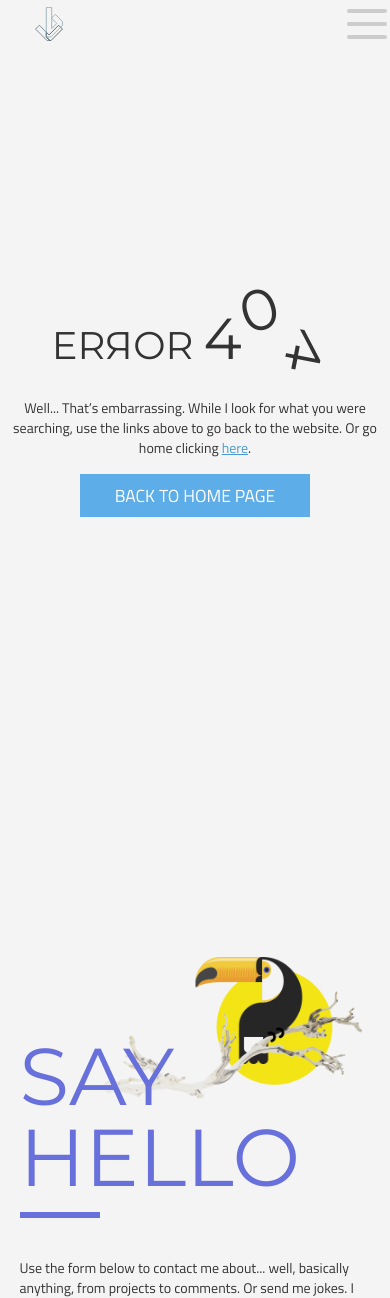
After one commit to vcburnett/vcb2018, a PHP site: page /error-404.php in a window 390 px wide. The commit adds this page. Shown: the top 1298 px of the page. Run offline with PHP 8.4, Linux system fonts and the light colour scheme; some libraries are stand-ins or nearby versions.

Commit message:
Site done - ready for QA

```diff
--- a/assets/js/scripts.js
+++ b/assets/js/scripts.js
@@ -28,9 +28,12 @@
 	var secContact = $("#hp-contact");
 	var contactWrapper = $("#contact-wrapper");
 
+	var secError = $("#error-body");
+	var errorWrap = $("#error-wrap");
+
 	var prtfThumb = $("a.portfolio-thumb-link");
 
-	var secIntroH, introWrapperH, secServicesH, servicesWrapperH, secAboutH, aboutWrapperH, aboutContentWrapperH, hpSliderH, hpSliderPaginationH, hpSliderContent1H, hpSliderContent2H, hpSliderContent3H, hpSliderContent4H, secContactH, contactWrapperH, prtfThumbW;
+	var secIntroH, introWrapperH, secServicesH, servicesWrapperH, secAboutH, aboutWrapperH, aboutContentWrapperH, hpSliderH, hpSliderPaginationH, hpSliderContent1H, hpSliderContent2H, hpSliderContent3H, hpSliderContent4H, secContactH, contactWrapperH, prtfThumbW, secErrorH, errorWrapH;
 
 	function updateElements() {
 
@@ -107,6 +110,14 @@
 		/* Portfolio page */
 		prtfThumbW = prtfThumb.outerWidth();
 		prtfThumb.css("height", prtfThumbW);
+
+		/* Error Page */
+		secErrorH = secError.outerHeight();
+		errorWrapH = errorWrap.outerHeight();
+		errorDelta = secErrorH - errorWrapH;
+		errorWrap.css("padding-top", errorDelta/2 + "px");
+		console.log("secError height: " + secErrorH);
+		console.log("errorWrap height: " + errorWrapH);
 	}
 
 	// ON RESIZE
--- /dev/null
+++ b/error-404.php
@@ -0,0 +1,57 @@
+<!doctype html>
+<html>
+<head>
+<meta charset="UTF-8">
+<meta content="width=device-width, initial-scale=1.0, maximum-scale=1" name="viewport" />
+<title>Victor Burnett</title>
+<link rel="shortcut icon" href="assets/images/favicon.png"/>
+
+<link rel="stylesheet" href="style.css">
+<link href="https://fonts.googleapis.com/css?family=Montserrat:400,700|Titillium+Web:400,600" rel="stylesheet">
+
+</head>
+
+<body>
+
+
+	<?php include_once("modules/menu.php"); ?>
+
+
+	<section id="error-body">
+		<div id="error-wrap">
+			<div id="error-number">
+				<div id="en-error">
+					<p>er<span class="txt-inverted">r</span>or</p>
+				</div>
+				<div id="en-numbers">
+					<div id="en-number-1">
+						<p>4</p>
+					</div>
+					<div id="en-number-2">
+						<p>0</p>
+					</div>
+					<div id="en-number-3">
+						<p><span class="txt-inverted">4</span></p>
+					</div>
+				</div>
+			</div>
+			<div id="error-text">
+				<p>Well... That’s embarrassing. While I look for what you were searching, use the links above to go back to the website. Or go home clicking <a href="index.php">here</a>.</p>
+				<a href="index.php" class="cta-blue">Back to Home Page</a>
+			</div>
+		</div>
+	</section>
+
+
+	<?php include_once("modules/contact.php"); ?>
+
+
+	<?php include_once("modules/footer.php"); ?>
+
+
+	<!-- Scripts -->
+	<?php include_once("modules/scripts-footer.php"); ?>
+	<!-- end Scripts -->
+
+</body>
+</html>
--- a/modules/menu.php
+++ b/modules/menu.php
@@ -7,11 +7,11 @@
 <header>
 	<div class="wrapper-full">
 		<nav>
-			<a href="#hp-services" id="navServices" class="scroll">What I Do</a>
-			<a href="#hp-portfolio" id="navWork" class="scroll">My work</a>
+			<a href="index.php#hp-services" id="navServices" class="scroll">What I Do</a>
+			<a href="index.php#hp-portfolio" id="navWork" class="scroll">My work</a>
 			<a href="portfolio.php" id="navPortfolio" class="scroll">Portfolio</a>
-			<a href="#hp-about" id="navAbout" class="scroll">About Me</a>
-			<a href="#hp-contact" id="navContact" class="scroll">Say Hello</a>
+			<a href="index.php#hp-about" id="navAbout" class="scroll">About Me</a>
+			<a href="index.php#hp-contact" id="navContact" class="scroll">Say Hello</a>
 		</nav>
 		<div id="vcb-header-logo">
 			<a href="index.php#hp-intro" class="scroll"><img src="assets/images/vcb-logo-lines.svg" alt="Victor Burnett"></a>
--- a/style.css
+++ b/style.css
@@ -94,6 +94,15 @@
 	}
 p {
 	margin-bottom: .35em;
+}
+
+span.txt-inverted {
+	display: inline-block;
+	-moz-transform: scale(-1, 1);
+	-webkit-transform: scale(-1, 1);
+	-o-transform: scale(-1, 1);
+	-ms-transform: scale(-1, 1);
+	transform: scale(-1, 1);
 }
 
 .cta-blue, .cta-red {
@@ -742,6 +751,8 @@
 		margin: .5%;
 		display: inline-block;
 		position: relative;
+		-webkit-transition: width 0s;
+		transition: width 0s;
 	}
 		a.portfolio-thumb-link .portfolio-content {
 			width: 100%;
@@ -796,6 +807,104 @@
 				filter: alpha(opacity=50);
 			}
 
+/* Case Study */
+#cs-intro {
+	position: absolute;
+	z-index: 120;
+}
+	#cs-intro #intro-title {
+		width: auto;
+		float: none;
+		clear: none;
+		display: block;
+		margin-bottom: 3em;
+	}
+		.cs-content-image {
+			margin: 0;
+		}
+		.cs-content-text {
+			width: 100%;
+			max-width: 540px;
+			margin: 3em auto;
+		}
+	.cs-services {
+		width: 100%;
+		text-align: center;
+		display: block;
+		margin: 8em auto 4em;
+	}
+		.cs-services h3 {
+			color: #444;
+			text-transform: uppercase;
+		}
+		.cs-services-wrap {
+			width: 100%;
+			text-align: center;
+		}
+			.cs-service {
+				width: 50px;
+				display: inline-block;
+				margin: 1em;
+			}
+	#cs-thanks {
+		width: 120px;
+		display: block;
+		margin: 0 auto;
+		border-radius: 60px;
+		overflow: hidden;
+	}
+
+/* Error 404 */
+#error-body {
+
+}
+	#error-wrap {
+		width: 96%;
+		max-width: 748px;
+		margin: 0 auto;
+	}
+		#error-number {
+			font-family: 'Montserrat', sans-serif;
+			font-size: 5em;
+			line-height: 1.15em;
+			text-transform: uppercase;
+			width: 55%;
+			display: inline-block;
+			margin-right: 5%;
+			vertical-align: middle;
+		}
+			#error-number p {
+				margin: 0;
+			}
+			#en-error {
+				margin-bottom: .75em;
+			}
+			#en-numbers {
+				display: table;
+				position: relative;
+			}
+				#en-number-1, #en-number-2, #en-number-3 {
+					font-size: 5em;
+					line-height: .4em;
+					float: left;
+				}
+				#en-number-2 {
+					float: right;
+					position: relative;
+					margin: -.1em 0 .05em;
+				}
+				#en-number-3 {
+					margin-left: .2em;
+				}
+		#error-text {
+			width: 39%;
+			display: inline-block;
+			vertical-align: middle;
+		}
+			#error-text p {
+				margin-bottom: 1em;
+			}
+
 
 footer {
 	width: 100%;
@@ -816,7 +925,7 @@
 		width: 100%;
 		display: table;
 		position: fixed;
-		z-index: 100;
+		z-index: 400;
 	}
 		#vcb-header-logo {
 			max-width: 28px;
@@ -864,6 +973,24 @@
 	a.portfolio-thumb-link {
 		width: 48.5%;
 		margin: .5%;
+	}
+
+	#error-number {
+		width: 48%;
+		margin-right: 3.5%;
+	}
+		#en-number-1, #en-number-2, #en-number-3 {
+			font-size: 3em;
+			line-height: .4em;
+		}
+		#en-number-2 {
+			margin: -.1em .2em .05em 0;
+		}
+		#en-number-3 {
+			margin-left: .25em;
+		}
+	#error-text {
+		width: 48%;
 	}
 }
 
@@ -938,10 +1065,10 @@
 			text-align: center;
 		}
 			#slider-pagination a {
-				width: 54px;
-				height: 54px;
-				display: inline-block;
-				margin: 2em .5em 0 .5em;
+				width: 30px;
+				height: 30px;
+				display: block;
+				margin: .75em .5em 0 .5em;
 				position: relative;
 			}
 	.port-actions {
@@ -951,17 +1078,67 @@
 	.internal-section {
 		padding-top: 6em;
 	}
-		#portfolio-intro h1 {
+		#portfolio-intro h1, #cs-intro h1 {
 			font-size: 3.15em;
 			line-height: 1em;
 		}
-		#portfolio-intro .cta-blue {
+		#portfolio-intro .cta-blue, #cs-intro .cta-blue {
 			font-size: 1em;
 			line-height: 1.15em;
 			padding: .65em 1.5em;
 		}
 		.internal-content-wrapper {
 			padding-top: 10.5em;
+		}
+
+	#error-wrap {
+		text-align: center;
+	}
+		#en-error {
+			width: auto;
+			display: inline-block;
+		}
+		#en-numbers {
+			width: auto;
+			display: inline-block;
+		}
+		#error-number {
+			width: 100%;
+			margin-right: 0;
+			display: block;
+			font-size: 2.75em;
+			line-height: 1.15em;
+			position: relative;
+		}
+			#en-number-1, #en-number-2, #en-number-3 {
+				font-size: 1.5em;
+				line-height: .4em;
+				float: none;
+				clear: none;
+				display: inline-block;
+			}
+			#en-number-2 {
+				position: relative;
+				top: -.5em;
+				left: -.2em;
+				margin: 0;
+				-ms-transform: rotate(-18deg); /* IE 9 */
+				-webkit-transform: rotate(-18deg); /* Chrome, Safari, Opera */
+				transform: rotate(-18deg);
+			}
+			#en-number-3 {
+				margin: 0;
+				position: relative;
+				top: .2em;
+				left: -.25em;
+				-ms-transform: rotate(11deg); /* IE 9 */
+				-webkit-transform: rotate(11deg); /* Chrome, Safari, Opera */
+				transform: rotate(11deg);
+			}
+		#error-text {
+			width: 100%;
+			margin-right: 0;
+			display: block;
 		}
 }
 
@@ -1009,7 +1186,7 @@
 		position: fixed;
 		top: 0;
 		right: 0;
-		z-index: 110;
+		z-index: 500;
 	}
 		.brgr-line {
 			width: 40px;
```
Also changed, not shown: case-study.php (+35 -9 lines), assets/images/_temp/thanks.jpg (added).
